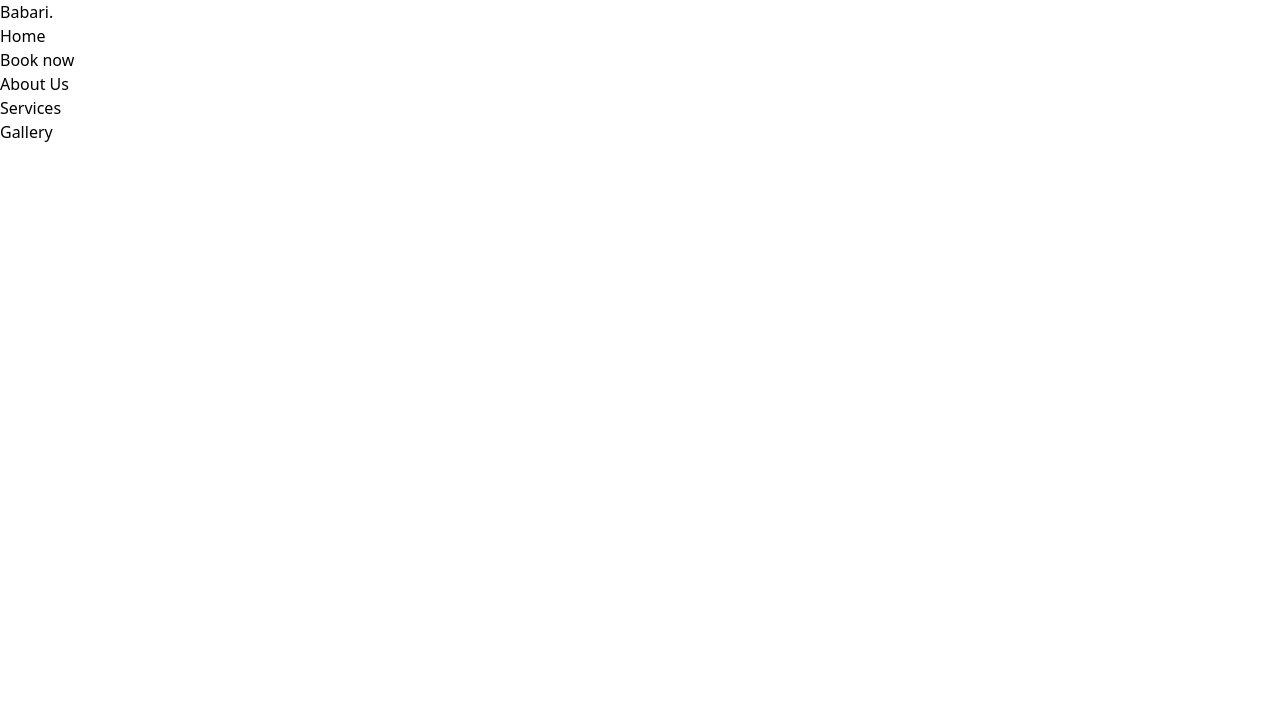
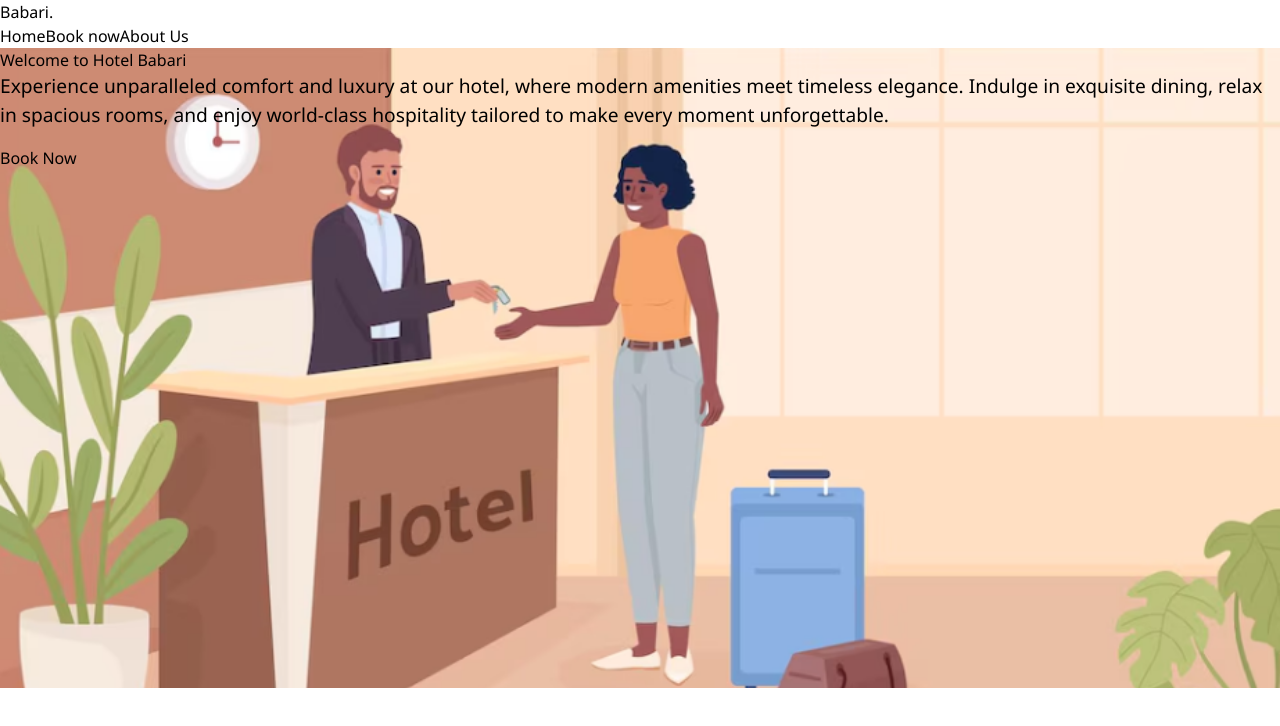
Before and after one commit to Sushant203/GitPractice, a React (Vite) app: page / in a window 1280 px wide. Shown: the top 726 px of the page. Built offline with nearby package versions, Linux system fonts and the light colour scheme.

Commit message:
fixed navigation and routing and added a not found page

```diff
--- a/src/App.jsx
+++ b/src/App.jsx
@@ -3,6 +3,8 @@ import BookNow from "./components/BookNow";
 import { BrowserRouter as Router, Routes, Route } from "react-router-dom";
 import Homepage from "../src/homepage";
 import Layout from "./Navigation/Layout";
+import AboutPage from "./pages/AboutPage";
+import ErrorPage from "./components/ErrorPage";
 
 function App() {
   return (
@@ -10,7 +12,9 @@ function App() {
       <Layout>
         <Routes>
           <Route path="/" element={<Homepage />} />
-          <Route path="/book" element={<BookNow />} />
+          <Route path="/book-now" element={<BookNow />} />
+          <Route path="about-us" element={<AboutPage />} />
+          <Route path="*" element={<ErrorPage />} />
         </Routes>
       </Layout>
     </Router>
--- a/src/Navigation/Layout.jsx
+++ b/src/Navigation/Layout.jsx
@@ -1,11 +1,11 @@
 // import Footer from "./Footer";
 import NavBar from "./NavBar";
 
-const Layout = () => {
+const Layout = ({ children }) => {
   return (
     <div>
       <NavBar />
-      {/* <Footer /> */}
+      {children}
     </div>
   );
 };
--- a/src/Navigation/NavBar.jsx
+++ b/src/Navigation/NavBar.jsx
@@ -1,24 +1,24 @@
+import { Link } from "react-router-dom";
+
 const NavBar = () => {
   const navData = [
     {
       name: "Home",
+      path: "/",
     },
     {
       name: "Book now",
+      path: "/book-now",
     },
     {
       name: "About Us",
-    },
-    {
-      name: "Services",
-    },
-    {
-      name: "Gallery",
+      path: "/about-us",
     },
   ];
+
   return (
-    <nav className="container bg-red-500 px-4 py-4 ">
-      <div className="flex  justify-between ">
+    <nav className="container bg-red-500 px-4 py-4">
+      <div className="flex justify-between">
         {/* logo */}
         <div>
           <h2 className="text-2xl">Babari.</h2>
@@ -28,9 +28,9 @@ const NavBar = () => {
         <div className="flex gap-8 text-2xl">
           {navData.map((item, index) => {
             return (
-              <div key={index} className="cursor-pointer">
+              <Link key={index} className="cursor-pointer" to={item.path}>
                 {item.name}
-              </div>
+              </Link>
             );
           })}
         </div>
--- /dev/null
+++ b/src/components/ErrorPage.jsx
@@ -0,0 +1,15 @@
+import React from "react";
+import { Link } from "react-router-dom";
+
+const ErrorPage = () => {
+  return (
+    <div>
+      <h1>Opps It's a dead end</h1>
+      <Link to="/" style={{ color: "blue" }}>
+        Back Home
+      </Link>
+    </div>
+  );
+};
+
+export default ErrorPage;
```
